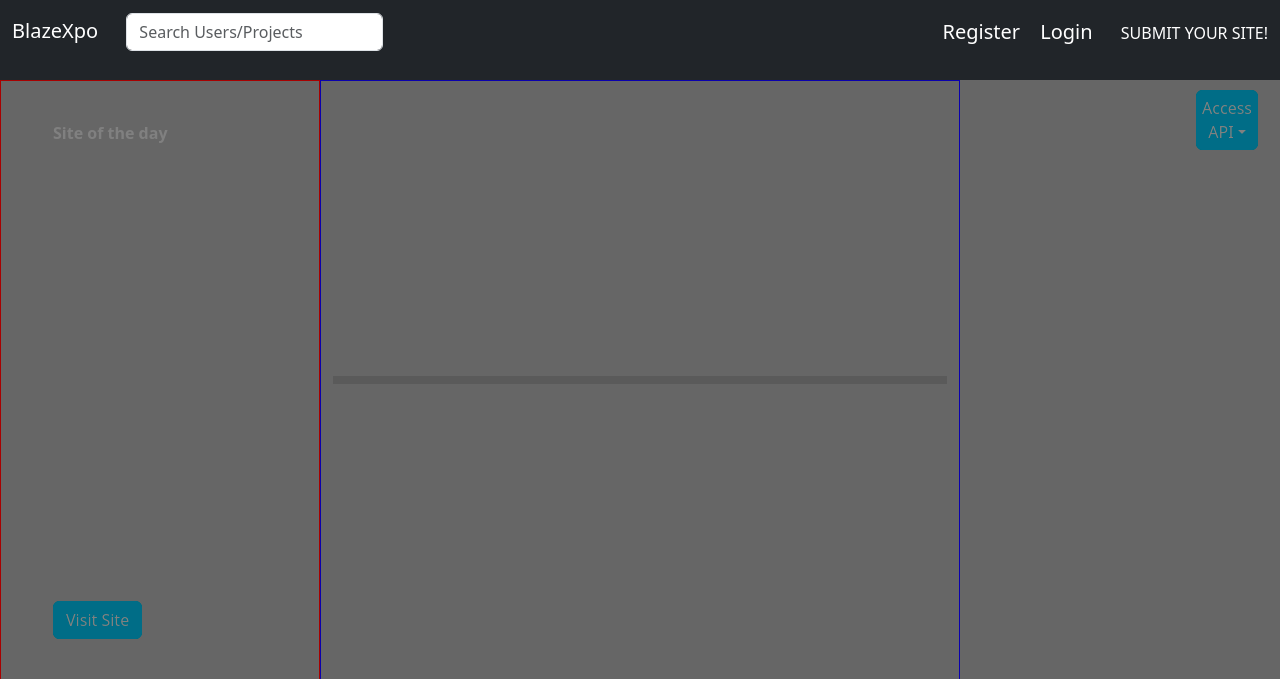
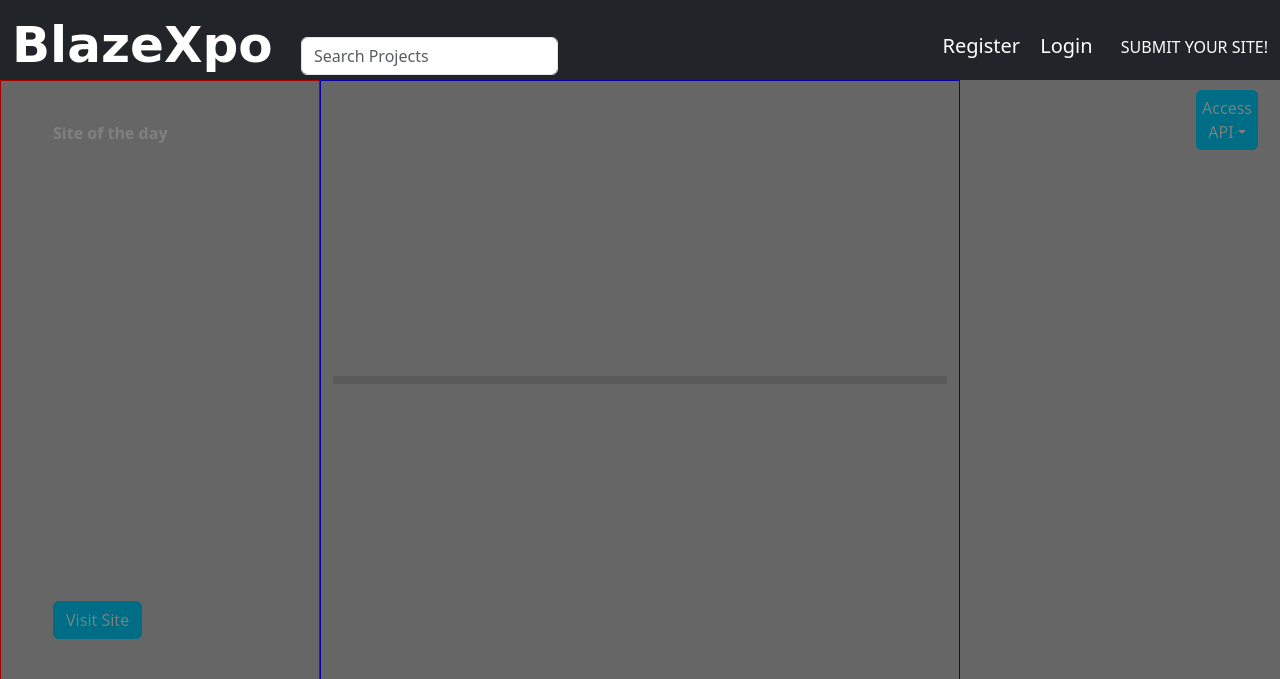
Before and after one commit to Vonmak/blazeXpo, a Django app: template expo/templates/index.html in a window 1280 px wide. Shown: the top 679 px of the page. Run offline with Django 4.2, Linux system fonts and the light colour scheme; the template is opened without the code that fills it: values that come from a table or form of the project are taken from there, others are empty; some libraries are stand-ins or nearby versions.

Commit message:
font for the title.

```diff
--- a/expo/templates/navbar.html
+++ b/expo/templates/navbar.html
@@ -4,7 +4,12 @@
     <div class="navbar-header">
       <ul class="list-inline">
         <li class="list-inline-item">
-          <a class="navbar-brand text-white" href="/">BlazeXpo</a>
+          <a
+            class="navbar-brand text-white"
+            href="/"
+            style="font-family: 'Akronim', cursive; font-size:50px; font-weight:900;filter: brightness(100%) saturate(200%);"
+            >BlazeXpo</a
+          >
         </li>
         <li class="list-inline-item">
           <div class="nav-search">
@@ -17,7 +22,7 @@
                 class="form-control my-2 my-sm-0 search-input"
                 name="project_name"
                 type="search"
-                placeholder="Search Users/Projects"
+                placeholder="Search Projects"
                 aria-label="Search"
               />
             </form>
```
